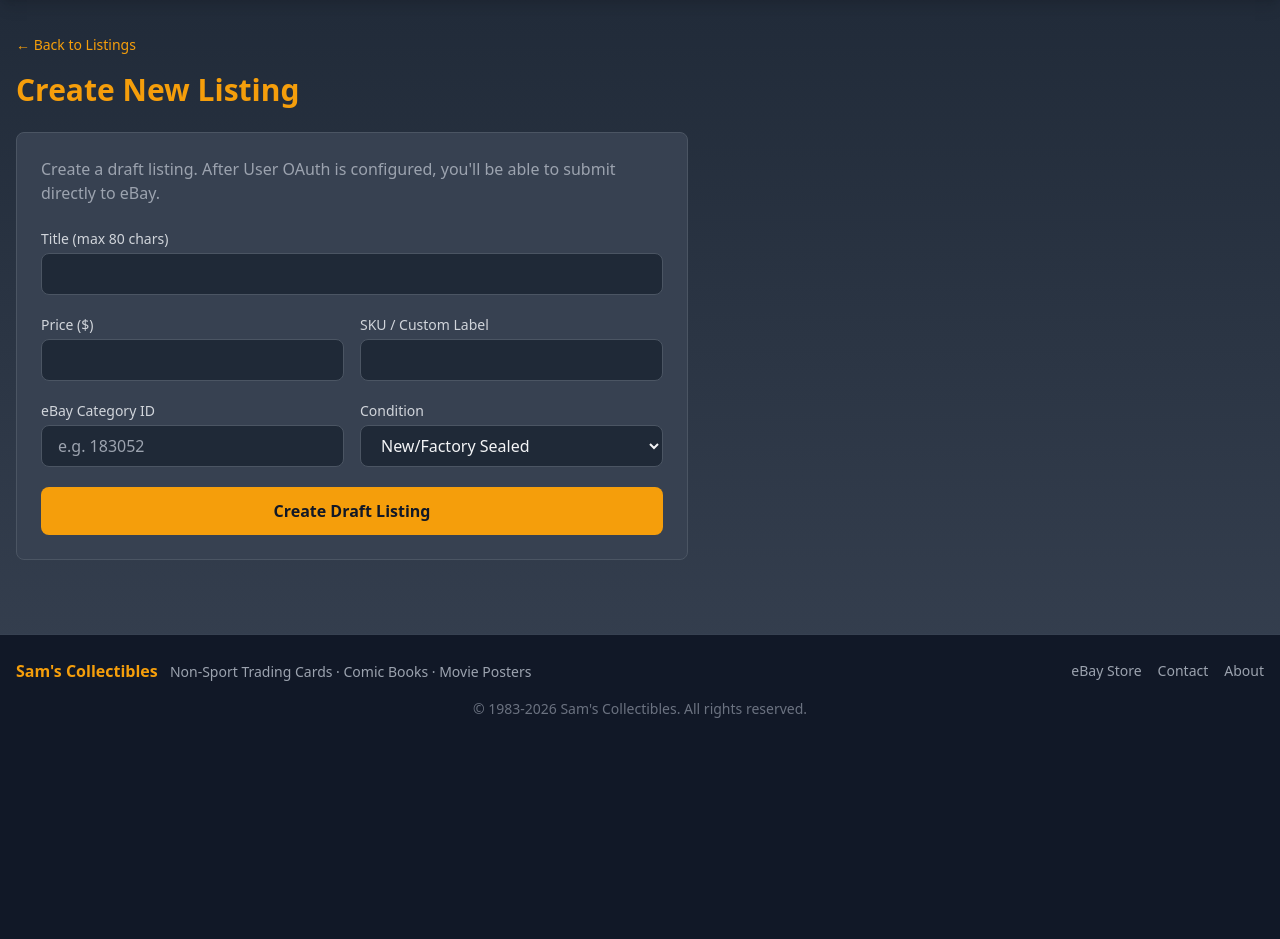
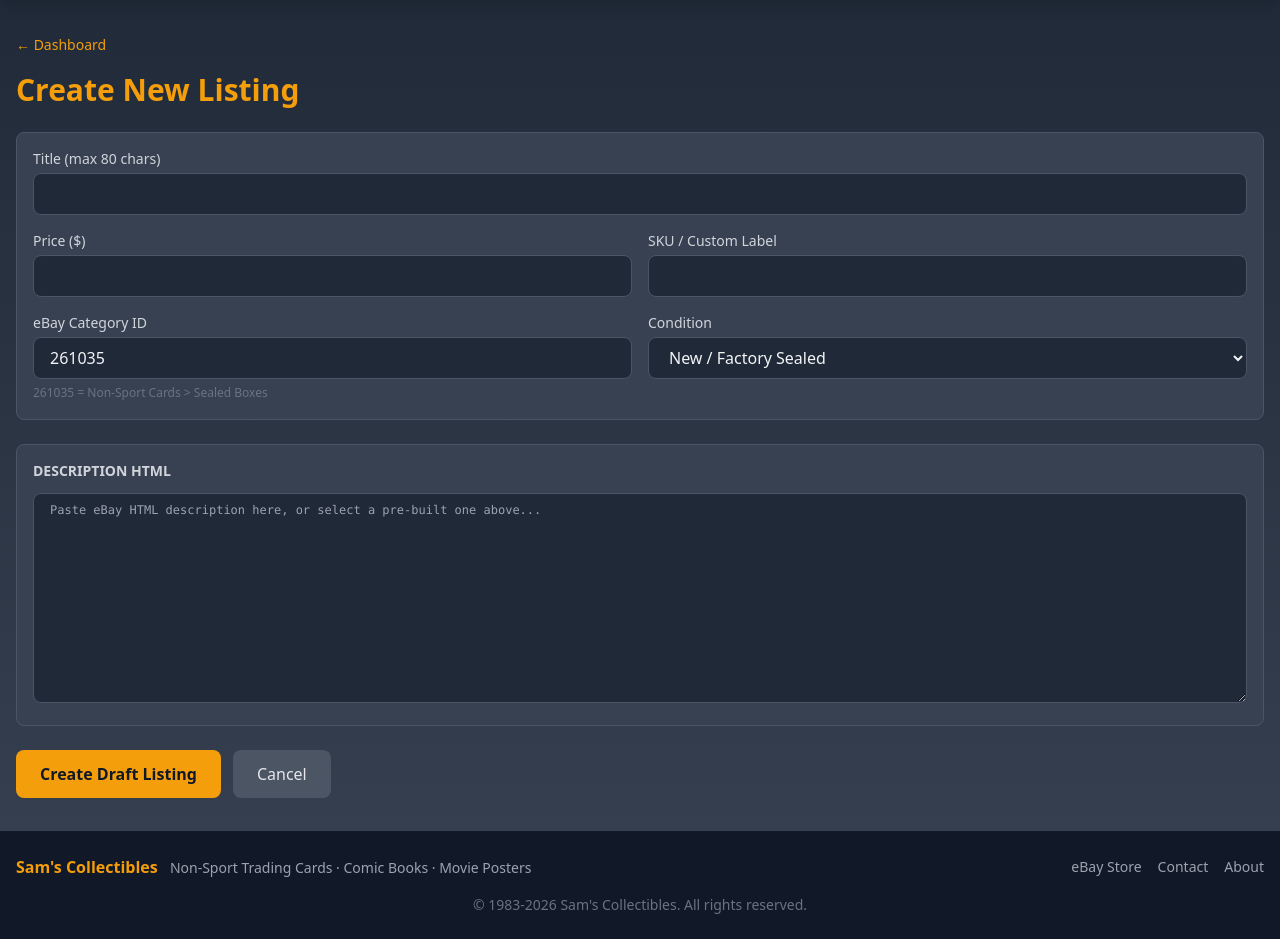
Before and after one commit to samrogers-com/sc4, a Django app: page /ebay/listings/create/ in a window 1280 px wide. Shown: the part 57-996 px from the top of the page. Before the commit the page ends 775 px from the top, so only its background shows below. Run offline with Django 5.2, Linux system fonts and the light colour scheme; the visitor is signed in with stand-in values (Sample User, id 1); parts of the project's set-up code (start-up, migrations or seed data) failed here and were passed over; some libraries are stand-ins or nearby versions.

Commit message:
Add gap report page and enhanced listing creation from R2 photos
- Fix 500 error: handle empty object_id/content_type_id as None
- New /ebay/gap-report/ page showing R2 products without listings
  and active listings without R2 photos, with "Create Listing" buttons
- Enhanced listing_create accepts GET params (r2_prefix, title,
  product_type) to pre-populate form with R2 images and category
- New description_files service scans ebay_uploads/ for pre-built
  HTML descriptions and fuzzy-matches to R2 folder names
- New gap_report service compares R2 folders with EbayListing records
- HTMX endpoint for loading description HTML files into form
- Gap Report link added to dashboard quick actions

Co-Authored-By: Claude Opus 4.6 (1M context) <noreply@anthropic.com>

```diff
--- a/src/ebay_manager/templates/ebay_manager/dashboard.html
+++ b/src/ebay_manager/templates/ebay_manager/dashboard.html
@@ -63,6 +63,7 @@
     <a href="{% url 'ebay_manager:listings' %}" class="px-4 py-2 bg-gray-600 hover:bg-gray-500 text-gray-200 font-medium rounded-lg transition text-sm">View Listings</a>
     <a href="{% url 'ebay_manager:orders' %}" class="px-4 py-2 bg-gray-600 hover:bg-gray-500 text-gray-200 font-medium rounded-lg transition text-sm">View Orders</a>
     <a href="{% url 'ebay_manager:analytics' %}" class="px-4 py-2 bg-gray-600 hover:bg-gray-500 text-gray-200 font-medium rounded-lg transition text-sm">Analytics</a>
+    <a href="{% url 'ebay_manager:gap_report' %}" class="px-4 py-2 bg-gray-600 hover:bg-gray-500 text-gray-200 font-medium rounded-lg transition text-sm">Gap Report</a>
     <form method="post" action="{% url 'ebay_manager:sync_all' %}" class="inline">
         {% csrf_token %}
         <button type="submit" class="px-4 py-2 bg-green-700 hover:bg-green-600 text-green-100 font-bold rounded-lg transition text-sm">Sync All from eBay</button>
--- a/src/ebay_manager/templates/ebay_manager/listing_create.html
+++ b/src/ebay_manager/templates/ebay_manager/listing_create.html
@@ -1,46 +1,127 @@
 {% extends 'base.html' %}
 {% block title %}Create Listing — eBay Manager{% endblock %}
 {% block content %}
-<div class="mb-4"><a href="{% url 'ebay_manager:listings' %}" class="text-amber-500 hover:text-amber-400 text-sm">&larr; Back to Listings</a></div>
-<h1 class="text-3xl font-bold text-amber-500 mb-6">Create New Listing</h1>
+<div class="mb-4"><a href="{% url 'ebay_manager:dashboard' %}" class="text-amber-500 hover:text-amber-400 text-sm">&larr; Dashboard</a></div>
+<h1 class="text-3xl font-bold text-amber-500 mb-2">Create New Listing</h1>
 
-<div class="bg-gray-700 rounded-lg border border-gray-600 p-6 max-w-2xl">
-    <p class="text-gray-400 mb-6">Create a draft listing. After User OAuth is configured, you'll be able to submit directly to eBay.</p>
-    <form method="post" class="space-y-5">
-        {% csrf_token %}
+{% if r2_prefix %}
+<div class="bg-gray-700 rounded-lg border border-amber-600/30 p-3 mb-6 flex items-center gap-3">
+    <span class="text-amber-400 text-sm">Pre-populated from R2:</span>
+    <span class="text-gray-300 text-sm font-mono">{{ r2_prefix }}</span>
+</div>
+{% endif %}
+
+<form method="post" class="space-y-6">
+    {% csrf_token %}
+
+    <!-- Image Preview -->
+    {% if image_urls %}
+    <div class="bg-gray-700 rounded-lg border border-gray-600 p-4">
+        <h3 class="text-gray-300 font-bold text-sm uppercase mb-3">Photos ({{ image_urls|length }})</h3>
+        <div class="grid grid-cols-3 md:grid-cols-4 lg:grid-cols-6 gap-2">
+            {% for url in image_urls %}
+            <img src="{{ url }}" alt="Product photo {{ forloop.counter }}" class="w-full h-24 object-cover rounded border border-gray-600">
+            {% endfor %}
+        </div>
+    </div>
+    {% endif %}
+    <input type="hidden" name="image_urls_json" value="{{ image_urls_json|default:'[]' }}">
+
+    <!-- Core Fields -->
+    <div class="bg-gray-700 rounded-lg border border-gray-600 p-4 space-y-4">
         <div>
-            <label class="block text-sm font-medium text-gray-300 mb-1">Title (max 80 chars)</label>
-            <input type="text" name="title" maxlength="80" required class="w-full px-4 py-2 bg-gray-800 border border-gray-600 rounded-lg text-gray-100 focus:border-amber-500 focus:outline-none">
+            <label class="block text-gray-300 text-sm font-medium mb-1">Title (max 80 chars)</label>
+            <input type="text" name="title" maxlength="80" required
+                   value="{{ title }}"
+                   class="w-full bg-gray-800 border border-gray-600 rounded-lg px-4 py-2 text-gray-100 focus:border-amber-500 focus:outline-none">
         </div>
         <div class="grid grid-cols-2 gap-4">
             <div>
-                <label class="block text-sm font-medium text-gray-300 mb-1">Price ($)</label>
-                <input type="number" name="price" step="0.01" required class="w-full px-4 py-2 bg-gray-800 border border-gray-600 rounded-lg text-gray-100 focus:border-amber-500 focus:outline-none">
+                <label class="block text-gray-300 text-sm font-medium mb-1">Price ($)</label>
+                <input type="number" name="price" step="0.01" required
+                       class="w-full bg-gray-800 border border-gray-600 rounded-lg px-4 py-2 text-gray-100 focus:border-amber-500 focus:outline-none">
             </div>
             <div>
-                <label class="block text-sm font-medium text-gray-300 mb-1">SKU / Custom Label</label>
-                <input type="text" name="sku" class="w-full px-4 py-2 bg-gray-800 border border-gray-600 rounded-lg text-gray-100 focus:border-amber-500 focus:outline-none">
+                <label class="block text-gray-300 text-sm font-medium mb-1">SKU / Custom Label</label>
+                <input type="text" name="sku" maxlength="50"
+                       class="w-full bg-gray-800 border border-gray-600 rounded-lg px-4 py-2 text-gray-100 focus:border-amber-500 focus:outline-none">
             </div>
         </div>
         <div class="grid grid-cols-2 gap-4">
             <div>
-                <label class="block text-sm font-medium text-gray-300 mb-1">eBay Category ID</label>
-                <input type="text" name="category_id" placeholder="e.g. 183052" class="w-full px-4 py-2 bg-gray-800 border border-gray-600 rounded-lg text-gray-100 focus:border-amber-500 focus:outline-none">
+                <label class="block text-gray-300 text-sm font-medium mb-1">eBay Category ID</label>
+                <input type="text" name="category_id" value="{{ category_id|default:'261035' }}"
+                       class="w-full bg-gray-800 border border-gray-600 rounded-lg px-4 py-2 text-gray-100 focus:border-amber-500 focus:outline-none">
+                <span class="text-gray-500 text-xs mt-1">261035 = Non-Sport Cards > Sealed Boxes</span>
             </div>
             <div>
-                <label class="block text-sm font-medium text-gray-300 mb-1">Condition</label>
-                <select name="condition_id" class="w-full px-4 py-2 bg-gray-800 border border-gray-600 rounded-lg text-gray-100 focus:border-amber-500 focus:outline-none">
-                    <option value="7000">New/Factory Sealed</option>
-                    <option value="6000">Like New</option>
-                    <option value="5000">Very Good</option>
-                    <option value="4000">Good</option>
-                    <option value="3000">Acceptable</option>
+                <label class="block text-gray-300 text-sm font-medium mb-1">Condition</label>
+                <select name="condition_id" class="w-full bg-gray-800 border border-gray-600 rounded-lg px-4 py-2 text-gray-100 focus:border-amber-500 focus:outline-none">
+                    <option value="7000" selected>New / Factory Sealed</option>
+                    <option value="3000">Like New</option>
+                    <option value="4000">Very Good</option>
+                    <option value="5000">Good</option>
+                    <option value="6000">Acceptable</option>
                 </select>
             </div>
         </div>
-        <input type="hidden" name="content_type_id" value="">
-        <input type="hidden" name="object_id" value="">
-        <button type="submit" class="w-full py-3 bg-amber-500 hover:bg-amber-400 text-gray-900 font-bold rounded-lg transition">Create Draft Listing</button>
-    </form>
-</div>
+    </div>
+
+    <!-- Description HTML -->
+    <div class="bg-gray-700 rounded-lg border border-gray-600 p-4">
+        <h3 class="text-gray-300 font-bold text-sm uppercase mb-3">Description HTML</h3>
+
+        {% if description_files %}
+        <div class="mb-3">
+            <label class="block text-gray-400 text-xs mb-1">Load pre-built description:</label>
+            <select id="description-file-select"
+                    class="w-full bg-gray-800 border border-gray-600 rounded-lg px-4 py-2 text-gray-100 text-sm focus:border-amber-500 focus:outline-none">
+                <option value="">— Select a pre-built description —</option>
+                {% for file in description_files %}
+                <option value="{{ file.path }}">{{ file.name }}</option>
+                {% endfor %}
+            </select>
+        </div>
+        {% endif %}
+
+        <textarea name="description_html" rows="12"
+                  id="description-html"
+                  class="w-full bg-gray-800 border border-gray-600 rounded-lg px-4 py-2 text-gray-100 font-mono text-xs focus:border-amber-500 focus:outline-none"
+                  placeholder="Paste eBay HTML description here, or select a pre-built one above...">{{ description_html }}</textarea>
+
+        {% if description_html %}
+        <details class="mt-3">
+            <summary class="text-amber-400 text-sm cursor-pointer hover:text-amber-300">Preview description</summary>
+            <div class="mt-2 bg-gray-900 rounded-lg p-4 border border-gray-600 overflow-auto max-h-96">
+                {{ description_html|safe }}
+            </div>
+        </details>
+        {% endif %}
+    </div>
+
+    <!-- Hidden fields -->
+    <input type="hidden" name="r2_prefix" value="{{ r2_prefix }}">
+    <input type="hidden" name="content_type_id" value="">
+    <input type="hidden" name="object_id" value="">
+
+    <div class="flex gap-3">
+        <button type="submit" class="px-6 py-3 bg-amber-500 hover:bg-amber-400 text-gray-900 font-bold rounded-lg transition">Create Draft Listing</button>
+        <a href="{% url 'ebay_manager:listings' %}" class="px-6 py-3 bg-gray-600 hover:bg-gray-500 text-gray-200 font-medium rounded-lg transition">Cancel</a>
+    </div>
+</form>
+
+{% if description_files %}
+<script>
+document.getElementById('description-file-select')?.addEventListener('change', function() {
+    if (!this.value) return;
+    fetch('{% url "ebay_manager:load_description_html" %}?file=' + encodeURIComponent(this.value))
+        .then(r => r.json())
+        .then(data => {
+            if (data.html) {
+                document.getElementById('description-html').value = data.html;
+            }
+        });
+});
+</script>
+{% endif %}
 {% endblock %}
--- a/src/ebay_manager/urls.py
+++ b/src/ebay_manager/urls.py
@@ -15,4 +15,6 @@ urlpatterns = [
     path('sync/listings/', views.sync_listings, name='sync_listings'),
     path('sync/orders/', views.sync_orders, name='sync_orders'),
     path('sync/all/', views.sync_all, name='sync_all'),
+    path('gap-report/', views.gap_report, name='gap_report'),
+    path('listings/load-description/', views.load_description_html, name='load_description_html'),
 ]
--- a/src/ebay_manager/views.py
+++ b/src/ebay_manager/views.py
@@ -1,4 +1,5 @@
 from django.contrib.auth.decorators import login_required, user_passes_test
+from django.http import JsonResponse
 from django.shortcuts import render, get_object_or_404, redirect
 from django.db.models import Sum, Count, Q
 from django.utils import timezone
@@ -78,25 +79,96 @@ def listings(request):
 @login_required
 @user_passes_test(is_staff)
 def listing_create(request):
-    """Create a new eBay listing from inventory."""
-    # For now, show a form to manually create
+    """Create a new eBay draft listing.
+
+    Supports two modes:
+    - Manual: fill in the form fields directly
+    - Pre-populated: pass GET params from gap report or R2 gallery:
+        ?r2_prefix=trading-cards/boxes/007-goldeneye
+        &title=007+GoldenEye+Sealed+Box
+        &product_type=boxes
+
+    When r2_prefix is provided, images are loaded from R2 CDN and
+    a matching pre-built HTML description is searched in ebay_uploads/.
+    """
+    import json
+
     if request.method == 'POST':
+        # Parse optional inventory link (GenericFK) — empty means unlinked
+        content_type_id = request.POST.get('content_type_id') or None
+        object_id = request.POST.get('object_id') or None
+
+        # Parse image URLs from hidden JSON field
+        image_urls_json = request.POST.get('image_urls_json', '[]')
+        try:
+            image_urls = json.loads(image_urls_json)
+        except (json.JSONDecodeError, TypeError):
+            image_urls = []
+
         listing = EbayListing(
             title=request.POST.get('title', ''),
             price=request.POST.get('price', 0),
             sku=request.POST.get('sku', ''),
             category_id=request.POST.get('category_id', ''),
             condition_id=request.POST.get('condition_id', '7000'),
+            description_html=request.POST.get('description_html', ''),
+            image_urls=image_urls,
             status='draft',
             created_by=request.user,
-            content_type_id=request.POST.get('content_type_id'),
-            object_id=request.POST.get('object_id'),
+            content_type_id=content_type_id,
+            object_id=object_id,
         )
         listing.save()
         messages.success(request, f'Draft listing created: {listing.title}')
         return redirect('ebay_manager:listing_detail', pk=listing.pk)
 
-    return render(request, 'ebay_manager/listing_create.html')
+    # GET — pre-populate from R2 gallery or gap report params
+    r2_prefix = request.GET.get('r2_prefix', '')
+    title = request.GET.get('title', '')
+    product_type = request.GET.get('product_type', '')
+
+    image_urls = []
+    description_html = ''
+    description_files = []
+    category_id = ''
+
+    if r2_prefix:
+        # Load R2 images for this product
+        try:
+            from non_sports_cards.r2_utils import get_r2_images
+            image_urls = get_r2_images(r2_prefix)
+        except Exception:
+            pass
+
+        # Default category for sealed boxes
+        if product_type == 'boxes' or 'box' in r2_prefix:
+            category_id = '261035'
+
+        # Try to find a matching pre-built HTML description
+        try:
+            from .services.description_files import find_matching_description, list_description_files
+            match = find_matching_description(r2_prefix)
+            if match:
+                description_html = match['content']
+            description_files = list_description_files()
+        except Exception:
+            pass
+
+    # Derive title from r2_prefix if not provided
+    if not title and r2_prefix:
+        slug = r2_prefix.rstrip('/').split('/')[-1]
+        title = slug.replace('-', ' ').title()
+
+    return render(request, 'ebay_manager/listing_create.html', {
+        'r2_prefix': r2_prefix,
+        'title': title,
+        'product_type': product_type,
+        'image_urls': image_urls,
+        'image_urls_json': json.dumps(image_urls),
+        'description_html': description_html,
+        'description_files': description_files,
+        'category_id': category_id,
+    })
 
 
 @login_required
@@ -250,6 +322,44 @@ def sync_all(request):
     return redirect('ebay_manager:dashboard')
 
 
+@login_required
+@user_passes_test(is_staff)
+def gap_report(request):
+    """Web-based gap report comparing R2 photos with active eBay listings.
+
+    Shows two sections:
+    1. R2 products with photos but no active/draft listing — with "Create Listing" buttons
+    2. Active listings with no R2 photos — may need photos taken
+
+    This is the web equivalent of `manage.py ebay_sync --report`.
+    """
+    from .services.gap_report import get_gap_report
+    report = get_gap_report()
+    return render(request, 'ebay_manager/gap_report.html', {
+        'r2_without_listing': report['r2_without_listing'],
+        'listings_without_photos': report['listings_without_photos'],
+        'stats': report['stats'],
+    })
+
+
+@login_required
+@user_passes_test(is_staff)
+def load_description_html(request):
+    """HTMX endpoint: load a pre-built HTML description file.
+
+    Called via HTMX when user selects a description file from the
+    dropdown on the listing create form. Returns the HTML content
+    for insertion into the description textarea.
+
+    GET params:
+        file: relative path within ebay_uploads/ (e.g. 'ns_cards/box/1995-007-goldeneye.html')
+    """
+    from .services.description_files import read_description_file
+    filepath = request.GET.get('file', '')
+    content = read_description_file(filepath) if filepath else ''
+    return JsonResponse({'html': content or ''})
+
+
 def _get_api_status():
     """Check eBay API connection status."""
     import os
```
Also changed, not shown: src/ebay_manager/services/description_files.py (added, +116 -0 lines), src/ebay_manager/services/gap_report.py (added, +148 -0 lines), src/ebay_manager/templates/ebay_manager/gap_report.html (added, +93 -0 lines).
